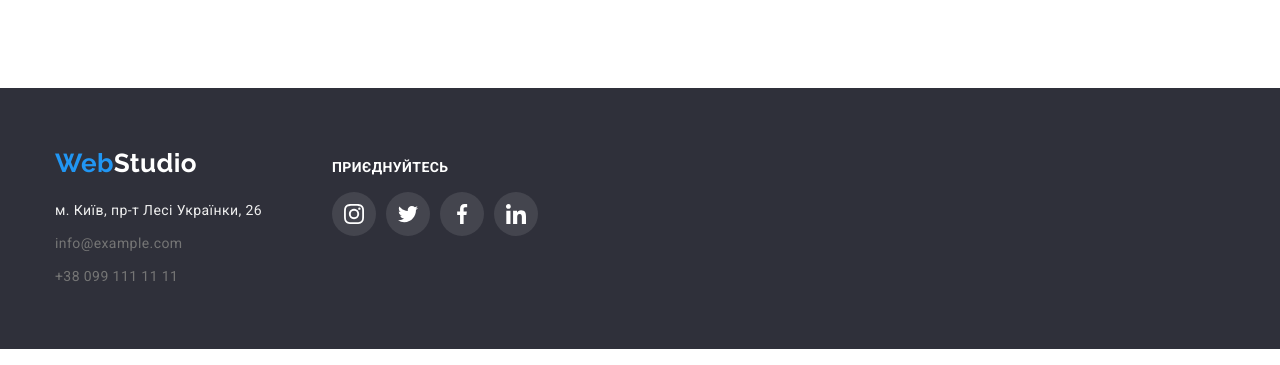
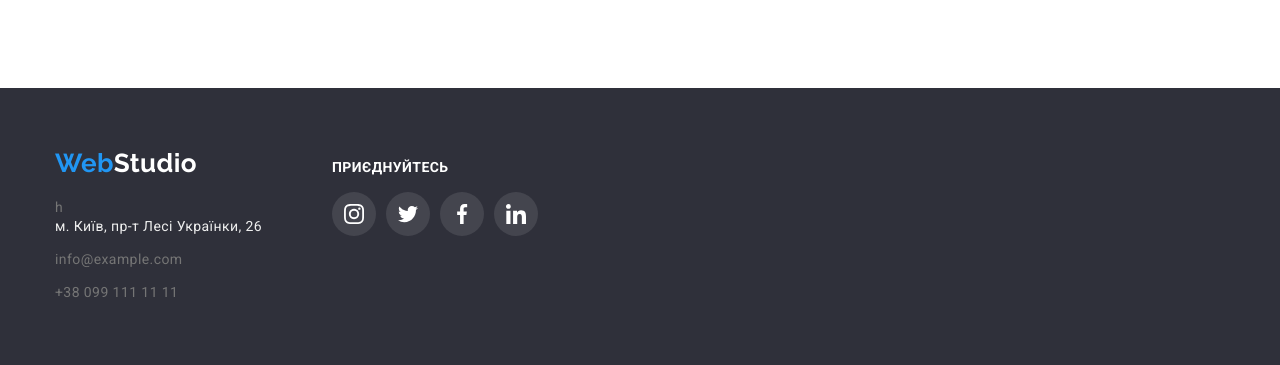
Before and after one commit to YaroslavaSenko/goit-markup-hw-05, a plain HTML site: page index.html in a window 1280 px wide. Shown: the part 2586-2951 px from the top of the page. Drawn offline with nearby package versions, Linux system fonts and the light colour scheme; files whose address does not match are found by name.

Commit message:
Update index.html

```diff
--- a/index.html
+++ b/index.html
@@ -426,7 +426,7 @@ rel="stylesheet"/>
         <span class="logo logo-web">Web</span><span class="logo logo-footer">Studio</span>
     </a>
     <div class="address-footer">
-        <address class="address-top">
+        <address class="address-top">h
             <ul>
             <li class="address-list">
                 <a class="address-link mailto"
```
